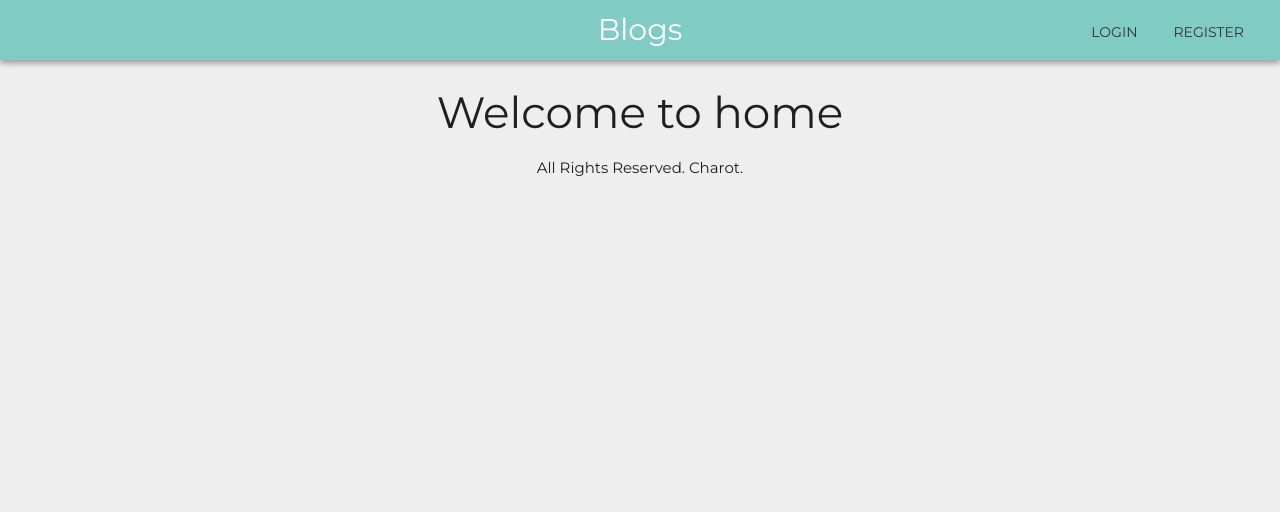
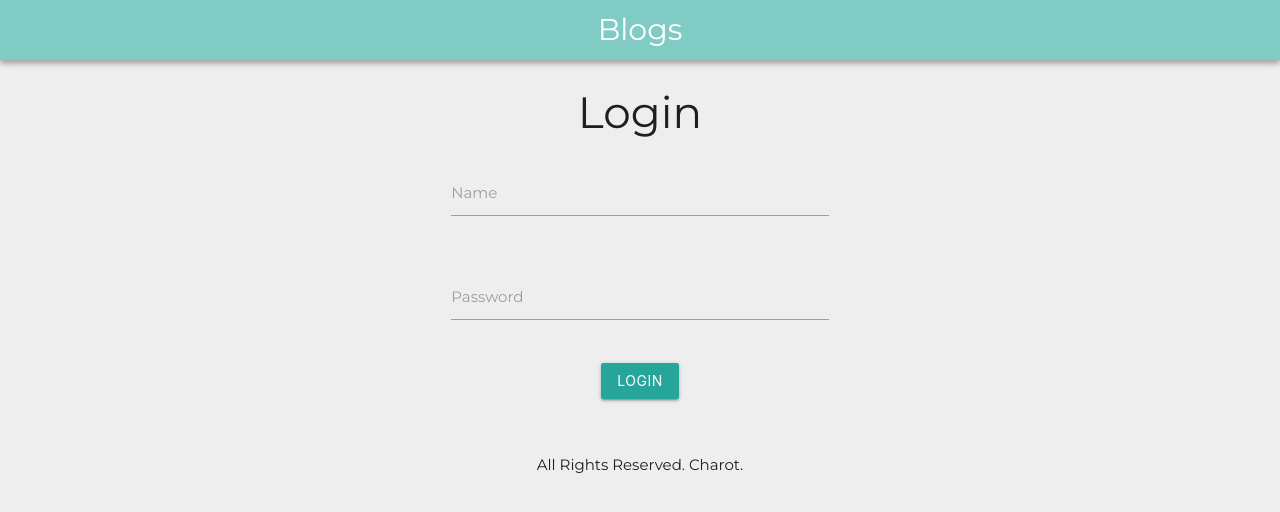
Before and after one commit to isaiahnavasquez/legramme, a Django app: page /blogs/login/ in a window 1280 px wide. Shown: the top 512 px of the page. Run offline with Django 3.2, Linux system fonts and the light colour scheme.

Commit message:
finished auth/login/logout

```diff
--- a/plog/blogs/templates/blogs/home.html
+++ b/plog/blogs/templates/blogs/home.html
@@ -18,7 +18,7 @@
       <p class="title">Blogs</p>
       {% if user.is_authenticated %}
         <div class="buttons">
-          <a class="waves-effect waves-teal btn-flat">Logout</a>
+          <a class="waves-effect waves-teal btn-flat" href="{% url 'blogs:logout' %}">Logout</a>
         </div>
       {% else %}
         <div class="buttons">
--- a/plog/blogs/templates/blogs/index.html
+++ b/plog/blogs/templates/blogs/index.html
@@ -21,8 +21,8 @@
       <br>
       <p>Lorem ipsum dolor sit amet, consectetur adipisicing elit, sed do eiusmod tempor incididunt ut labore et dolore magna aliqua. </p>
       <div class="buttons">
-        <a href="#" class="waves-effect waves-light btn teal lighten-4">Login</a>
-        <a href="#" class="waves-effect waves-light btn teal lighten-4">Register</a>
+        <a href="{% url 'blogs:login' %}" class="waves-effect waves-light btn teal lighten-4">Login</a>
+        <a href="{% url 'blogs:register' %}" class="waves-effect waves-light btn teal lighten-4">Register</a>
       </div><br>
     </div>
 
--- a/plog/blogs/templates/blogs/login.html
+++ b/plog/blogs/templates/blogs/login.html
@@ -16,10 +16,6 @@
     <!-- Header -->
     <div class="header">
       <p class="title">Blogs</p>
-      <div class="buttons">
-        <a class="waves-effect waves-teal btn-flat">Login</a>
-        <a class="waves-effect waves-teal btn-flat">Register</a>
-      </div>
     </div>
 
     <div class="content">
@@ -28,7 +24,7 @@
         <p style="color:red;text-align:center">{{ error_message }}</p>
       {% endif %}
       <div class="row">
-        <form class="col s12" action="." method="post">
+        <form class="col s12" action="{% url 'blogs:login' %}" method="post">
           {% csrf_token %}
           <div class="row">
             <div class="input-field col s12">
--- a/plog/blogs/templates/blogs/register.html
+++ b/plog/blogs/templates/blogs/register.html
@@ -16,10 +16,6 @@
     <!-- Header -->
     <div class="header">
       <p class="title">Blogs</p>
-      <div class="buttons">
-        <a class="waves-effect waves-teal btn-flat">Login</a>
-        <a class="waves-effect waves-teal btn-flat">Register</a>
-      </div>
     </div>
 
     <div class="content">
--- a/plog/blogs/urls.py
+++ b/plog/blogs/urls.py
@@ -7,7 +7,8 @@ urlpatterns = [
     path('', views.index, name='index'),
     path('<int:blog_id>/', views.view_blog, name='view'),
     path('user/<str:user_id>/', views.view_profile, name='profile'),
-    path('login/', views.login, name='login'),
+    path('login/', views.login_user, name='login'),
     path('home/', views.home, name='home'),
     path('register/', views.register, name='register'),
+    path('logout/', views.logout_user, name='logout'),
 ]
--- a/plog/blogs/views.py
+++ b/plog/blogs/views.py
@@ -1,7 +1,7 @@
 from django.shortcuts import render, redirect
 from django.http import HttpResponseRedirect
 from django.contrib.auth.models import User
-from django.contrib.auth import authenticate
+from django.contrib.auth import authenticate, logout, login
 from django.urls import reverse
 
 # Create your views here.
@@ -17,16 +17,17 @@ def view_profile(request, user_id):
     return render(request, 'blogs/profile.html')
 
 # log in
-def login(request):
-    template_name = 'blogs/home.html'
+def login_user(request):
     if request.method == 'GET':
-        return render(request, template_name)
+        return render(request, 'blogs/login.html')
     if request.method == 'POST':
         user = authenticate(username=request.POST['username'], password=request.POST['password'])
+        # import pdb; pdb.set_trace()
         if user is not None:
-            return render(request, template_name)
+            login(request, user)
+            return render(request, 'blogs/home.html')
         else:
-            return render(request, template_name, {
+            return render(request, 'blogs/login.html', {
                 'error_message': 'Invalid Credentials. Please Try Again.'
             })
 
@@ -38,10 +39,10 @@ def register(request):
         user = User.objects.create_user(request.POST['username'], request.POST['email'], request.POST['password'])
         user.first_name = request.POST['name']
         user.save()
+        login(request, user)
         return render(request, 'blogs/home.html', {
             'message': 'Thanks for joining, %s' % user.first_name
         })
-
 
 # gets the account profile for adding/editing blogs
 def home(request):
@@ -49,3 +50,7 @@ def home(request):
         return render(request, 'blogs/home.html')
     else:
         return render(request, 'blogs/login.html', {'error_message': 'Please Log in to continue'})
+
+def logout_user(request):
+    logout(request)
+    return render(request, 'blogs/index.html')
```
Also changed, not shown: plog/blogs/models.py (+10 -4 lines), plog/blogs/templates/blogs/profile.html (+10 -4 lines), plog/blogs/templates/blogs/view.html (+10 -4 lines), plog/blogs/migrations/0001_initial.py, plog/db.sqlite3.
